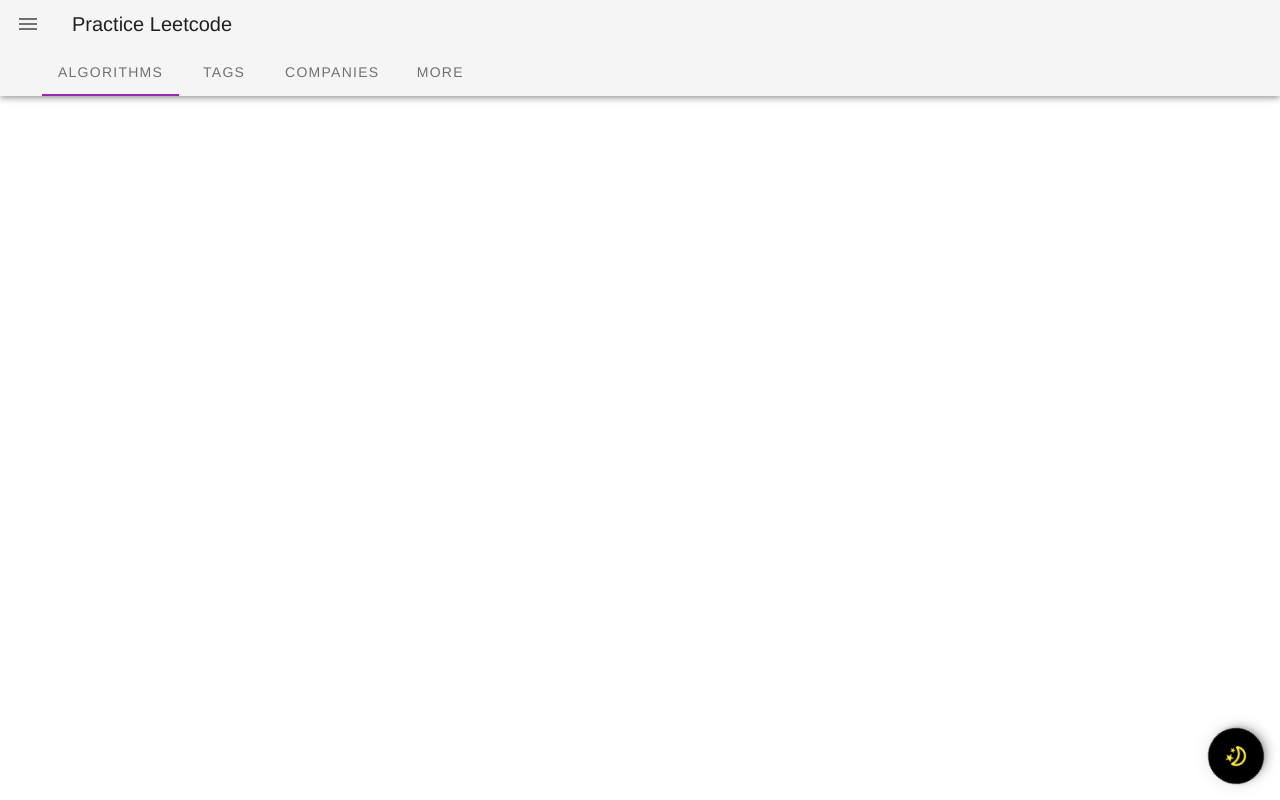
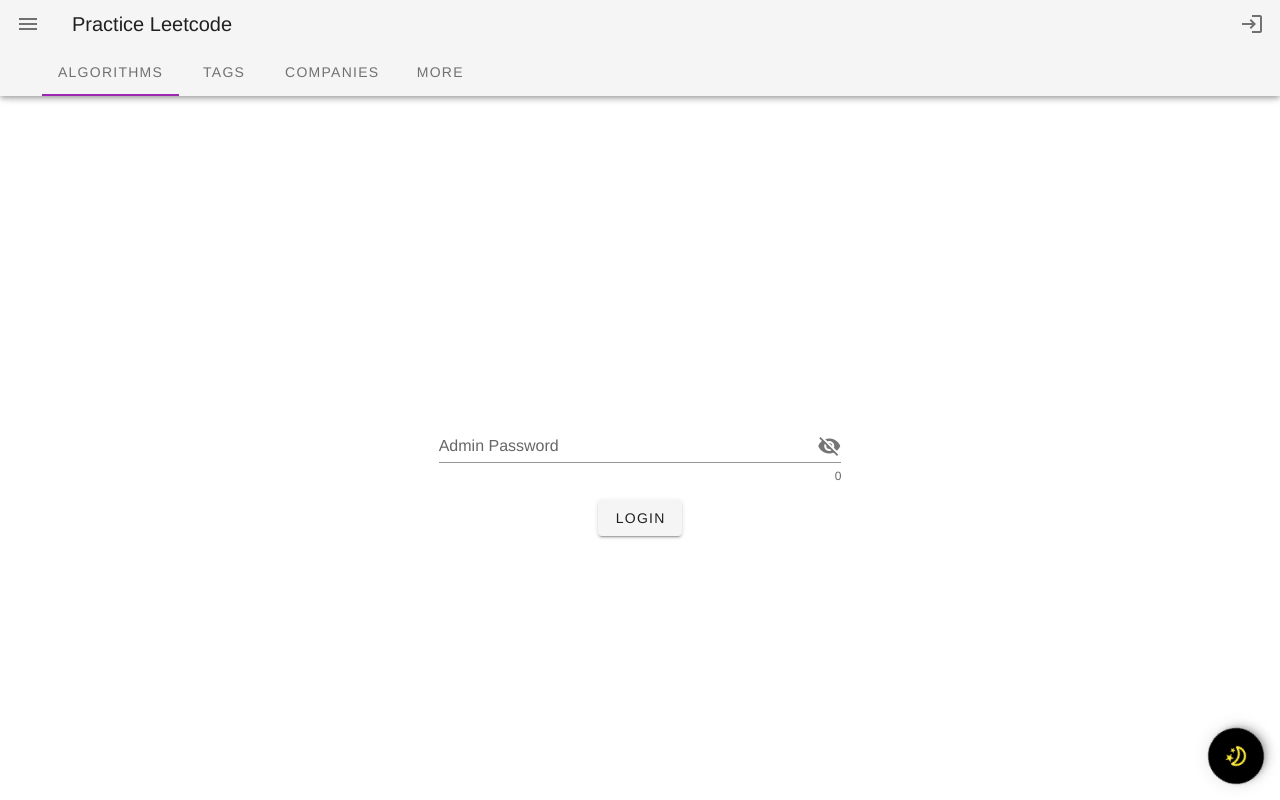
Before and after one commit to ronniesong0809/practice-leetcode-vue, a Vue app: page /login in a window 1280 px wide. Built offline with nearby package versions, Linux system fonts and the light colour scheme.

Commit message:
basic login page

```diff
--- a/src/components/Header.vue
+++ b/src/components/Header.vue
@@ -3,6 +3,8 @@
     <v-app-bar dense app>
       <v-app-bar-nav-icon @click.stop="drawer = !drawer"></v-app-bar-nav-icon>
       <v-toolbar-title>Practice Leetcode</v-toolbar-title>
+      <v-spacer></v-spacer>
+      <v-icon>mdi-login</v-icon>
       <template v-slot:extension>
         <v-tabs align-with-title>
           <v-tabs-slider></v-tabs-slider>
--- /dev/null
+++ b/src/components/Login.vue
@@ -0,0 +1,55 @@
+<template>
+  <v-container class="login text-center" fill-height fluid>
+    <v-row align="center" justify="center">
+      <v-col sm="12" md="8" lg="4">
+        <form v-on:submit="login">
+          <v-text-field
+            v-model="password"
+            :append-icon="show ? 'mdi-eye' : 'mdi-eye-off'"
+            :rules="[rules.required, rules.min]"
+            :type="show ? 'text' : 'password'"
+            name="input-10-1"
+            label="Admin Password"
+            hint="At least 4 characters"
+            counter
+            @click:append="show = !show"
+          />
+          <v-btn class="mt-4" @click="login">
+            Login
+          </v-btn>
+        </form>
+      </v-col>
+    </v-row>
+  </v-container>
+</template>
+
+<script>
+import axios from "axios";
+
+export default {
+  name: "Login",
+  data() {
+    return {
+      show: false,
+      password: "",
+      rules: {
+        required: value => !!value || "Required.",
+        min: v => v.length >= 4 || "Min 4 characters"
+      }
+    };
+  },
+  methods: {
+    login(e) {
+      e.preventDefault();
+      axios
+        .post(`${process.env.VUE_APP_BASEURL}/login`, { password: this.password })
+        .then(() => {
+          console.log("Logged in");
+        })
+        .catch(() => {
+          console.log("Cannot log in");
+        });
+    }
+  }
+};
+</script>
--- a/src/router/index.js
+++ b/src/router/index.js
@@ -6,6 +6,7 @@
 import Tag from "../views/Tag.vue";
 import Companies from "../views/Companies.vue";
 import Company from "../views/Company.vue";
+import Login from "../components/Login.vue";
 
 Vue.use(VueRouter);
 
@@ -36,6 +37,11 @@
     component: Company
   },
   {
+    path: "/login",
+    name: "Login",
+    component: Login
+  },
+  {
     path: "/about",
     name: "About",
     // route level code-splitting
```
